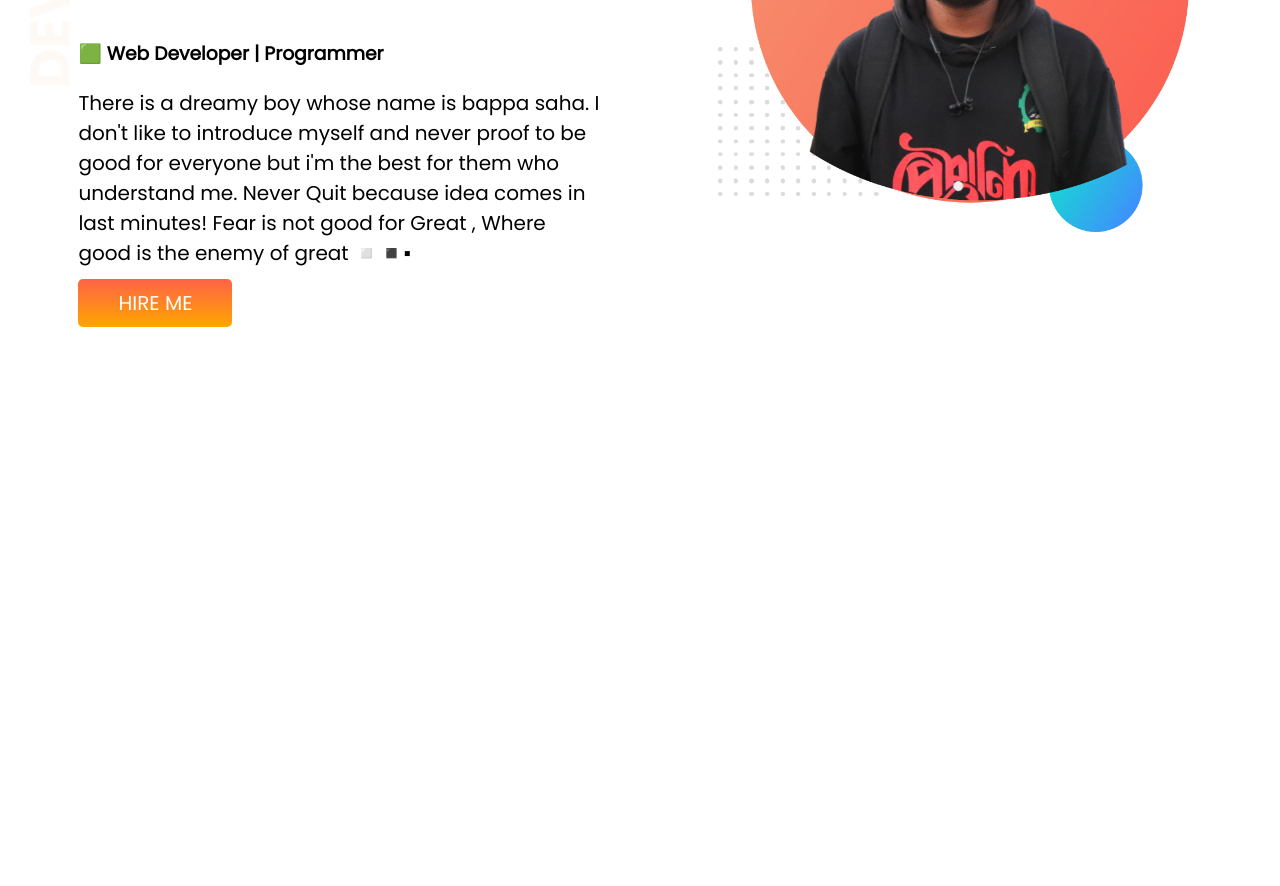
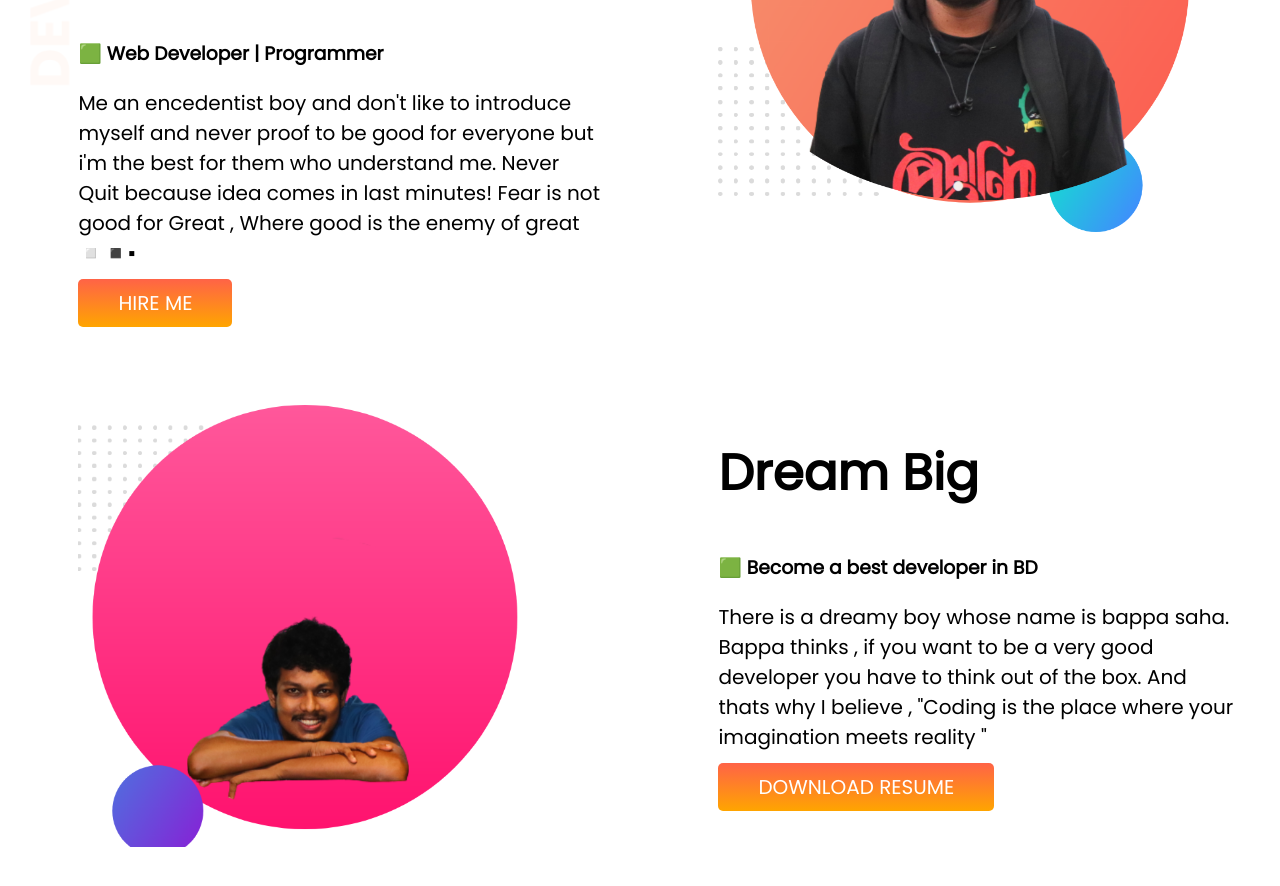
Before and after one commit to bappasahabapi0/devloper-portfolio, a plain HTML site: page index.html in a window 1280 px wide. Shown: the part 274-1160 px from the top of the page. Before the commit the page ends 800 px from the top, so only its background shows below. Drawn offline with Linux system fonts and the light colour scheme.

Commit message:
dream section is added by bappa

```diff
--- a/index.html
+++ b/index.html
@@ -10,18 +10,20 @@
     <link rel="preconnect" href="https://fonts.gstatic.com" crossorigin>
     <link href="https://fonts.googleapis.com/css2?family=Poppins&display=swap" rel="stylesheet">
     <title>bapi-portfolio</title>
+    <link rel="icon" href="images/bappa.png" type="image/x-icon" />
     <link rel="stylesheet" href="style.css">
 </head>
 
 <body>
+    <!-- Top Banner Section Start  -->
     <section>
         <div class="half-width">
             <h1>Welcome To 👇</h1>
             <h1><span>Bappa Saha</span> Website</h1>
             <h3>🟩 Web Developer | Programmer </h3>
             <p>
-                There is a dreamy boy whose name is bappa saha.
-                I don't like to introduce myself and never proof to be good for everyone but i'm the best for them who
+                Me an encedentist boy and
+                don't like to introduce myself and never proof to be good for everyone but i'm the best for them who
                 understand me. Never Quit because idea comes in last minutes! Fear is not good for Great , Where good is
                 the
                 enemy of great ◽◾▪
@@ -32,6 +34,28 @@
             <img src="images/my-bg.png" alt="image">
         </div>
     </section>
+    <!-- Top Banner Section End  -->
+
+    <!-- Ddream Big Section Start  -->
+    <section class="bg-dream-banner">
+        <div class="half-width">
+            <img src="images/3.png" alt="image">
+        </div>
+        <div class="half-width">
+            <h1>Dream Big</h1>
+            <h3>🟩 Become a best developer in BD </h3>
+            <p>
+                There is a dreamy boy whose name is bappa saha.
+                Bappa thinks , if you want to be a very good developer you
+                have to think out of the box. And thats why I believe ,
+                "Coding is the place where your imagination meets reality "
+
+            </p>
+            <a href="#"> download resume </a>
+        </div>
+    </section>
+
+    <!-- Ddream Big Section End  -->
 
 
 
--- a/style.css
+++ b/style.css
@@ -16,8 +16,6 @@ span{
 section{
 
     display: flex;
-    /* margin-top: 0; */
-    /* margin-bottom: 20px; */
     background-image: url(images/top-banner.png);
     background-repeat: no-repeat;
     /* background-color: plum; */
@@ -43,3 +41,10 @@ a{
     background-image:linear-gradient(tomato, orange);
     border-radius: 5px;
 }
+.bg-dream-banner{
+    background-image: url(images/dream-bg);
+    background-repeat: no-repeat;
+    background-position: right;
+    background-position-y:300px;
+
+}
```
Also changed, not shown: images/3.png (added).
